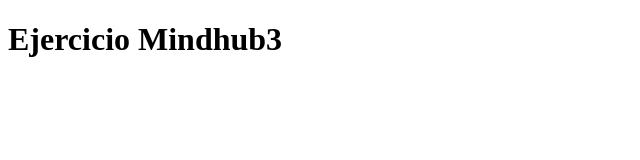
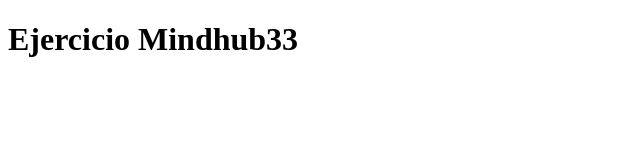
Before and after one commit to VegaSD1807/Ejercicio-Github, a plain HTML site: page index3.html in a window 1280 px wide. Shown: the full height of the page, 0-640 px from the left. Drawn offline with Linux system fonts and the light colour scheme.

Commit message:
tercerindex

```diff
--- a/index3.html
+++ b/index3.html
@@ -4,9 +4,9 @@
     <meta charset="UTF-8">
     <meta http-equiv="X-UA-Compatible" content="IE=edge">
     <meta name="viewport" content="width=device-width, initial-scale=1.0">
-    <title>Ejercicio Mindhub3</title>
+    <title>Ejercicio Mindhub33</title>
 </head>
 <body>
-    <h1>Ejercicio Mindhub3</h1>
+    <h1>Ejercicio Mindhub33</h1>
 </body>
 </html>
```
